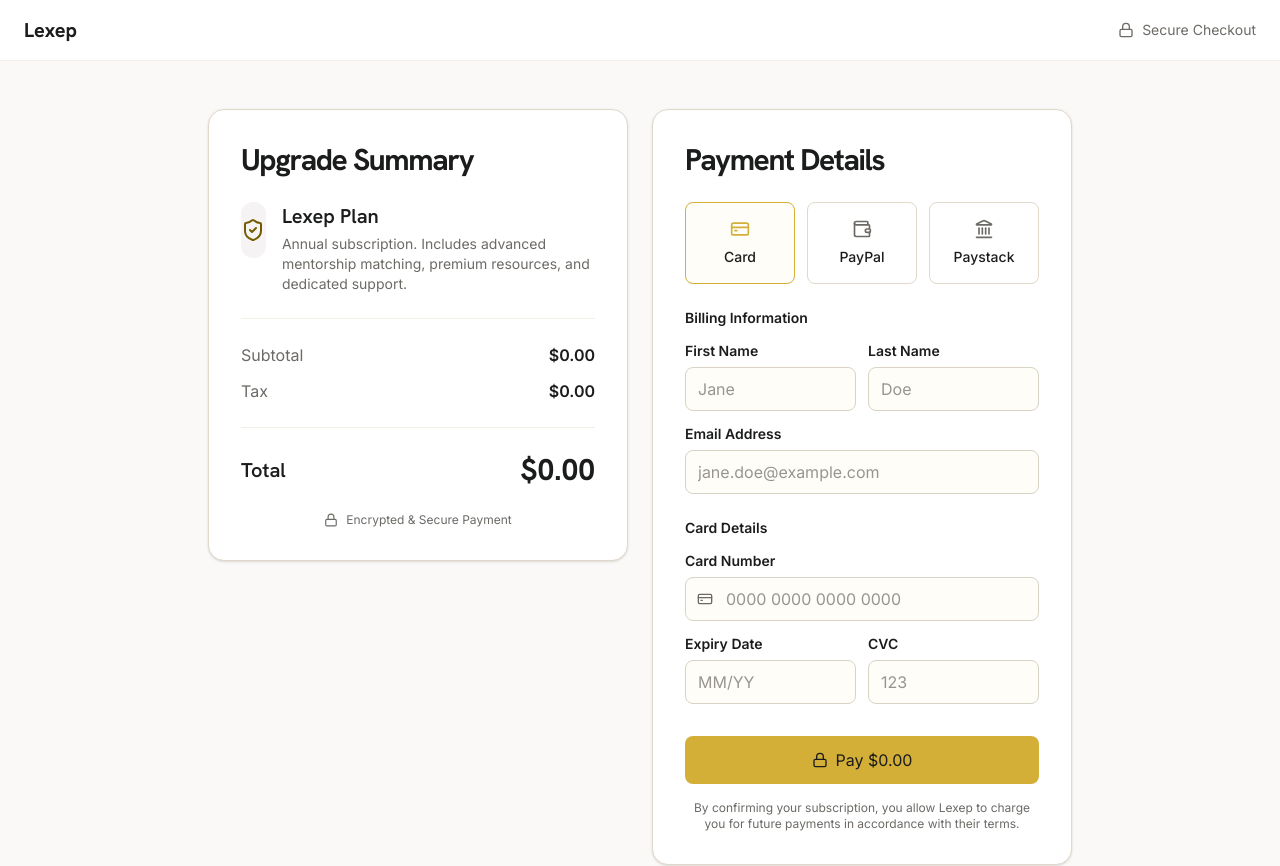
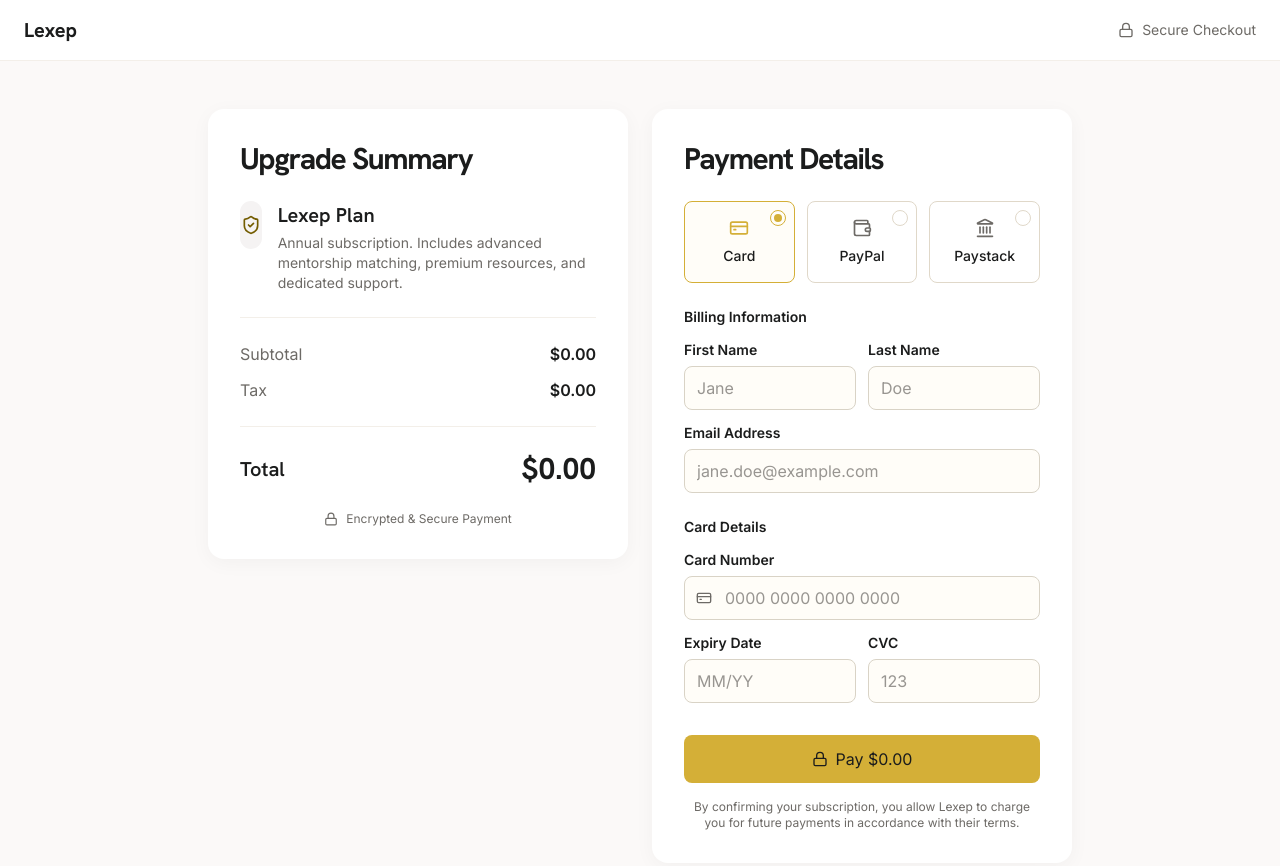
Before and after one commit to josephadeabah/lexep, a Next.js app in the folder frontend/: page /checkout in a window 1280 px wide. Shown: the top 866 px of the page. Built offline with nearby package versions, Linux system fonts and the light colour scheme; no server answers.

Commit message:
Update CheckoutContent.tsx

```diff
--- a/frontend/app/checkout/CheckoutContent.tsx
+++ b/frontend/app/checkout/CheckoutContent.tsx
@@ -8,7 +8,6 @@
 import { api, ApiError } from "@/lib/api";
 import { Button } from "@/components/ui/Button";
 import { Input } from "@/components/ui/input/Input";
-import { Logo } from "@/components/ui/Logo";
 import { useAuthStore } from "@/lib/auth-store";
 import Link from "next/link";
 
@@ -72,14 +71,14 @@
 
       <div className="mx-auto grid max-w-4xl gap-6 px-4 py-12 md:grid-cols-2">
         {/* Left: Upgrade Summary */}
-        <div className="h-fit rounded-2xl border border-[#e0d8c9] bg-white p-8 shadow-sm">
+        <div className="h-fit rounded-2xl bg-white p-8 shadow-[0_4px_20px_rgba(0,0,0,0.04)]">
           <h2 className="font-['Hanken_Grotesk'] text-3xl font-bold tracking-[-0.03em] text-[#1b1c1c]">
             Upgrade Summary
           </h2>
 
           <div className="mt-6 flex items-start gap-4">
-            <span className="flex h-14 w-14 items-center justify-center rounded-xl bg-[#f5f3f3]">
-              <ShieldCheck className="h-6 w-6 text-[#735c00]" />
+            <span className="flex h-12 w-12 items-center justify-center rounded-full bg-[#f5f3f3]">
+              <ShieldCheck className="h-5 w-5 text-[#735c00]" />
             </span>
             <div>
               <p className="font-['Hanken_Grotesk'] text-xl font-semibold text-[#1b1c1c]">
@@ -124,7 +123,7 @@
         </div>
 
         {/* Right: Payment Details */}
-        <form onSubmit={handlePay} className="rounded-2xl border border-[#e0d8c9] bg-white p-8 shadow-sm">
+        <form onSubmit={handlePay} className="rounded-2xl bg-white p-8 shadow-[0_4px_20px_rgba(0,0,0,0.04)]">
           <h2 className="font-['Hanken_Grotesk'] text-3xl font-bold tracking-[-0.03em] text-[#1b1c1c]">
             Payment Details
           </h2>
@@ -143,12 +142,26 @@
                 key={m.id}
                 onClick={() => setMethod(m.id)}
                 className={cn(
-                  "flex flex-col items-center gap-2 rounded-lg border p-4 transition",
+                  "relative flex flex-col items-center gap-2 rounded-lg border p-4 transition",
                   method === m.id
                     ? "border-[#d4af37] bg-[#fffdf8]"
                     : "border-[#e0d8c9] hover:border-[#d4af37]"
                 )}
               >
+                {/* Radio indicator */}
+                <span
+                  className={cn(
+                    "absolute top-2 right-2 flex h-4 w-4 items-center justify-center rounded-full border",
+                    method === m.id
+                      ? "border-[#d4af37]"
+                      : "border-[#e0d8c9]"
+                  )}
+                >
+                  {method === m.id && (
+                    <span className="h-2 w-2 rounded-full bg-[#d4af37]" />
+                  )}
+                </span>
+
                 <m.icon className={cn("h-5 w-5", method === m.id ? "text-[#d4af37]" : "text-[#6d6a66]")} />
                 <span className="text-sm font-medium text-[#1b1c1c]">{m.label}</span>
               </button>
```
